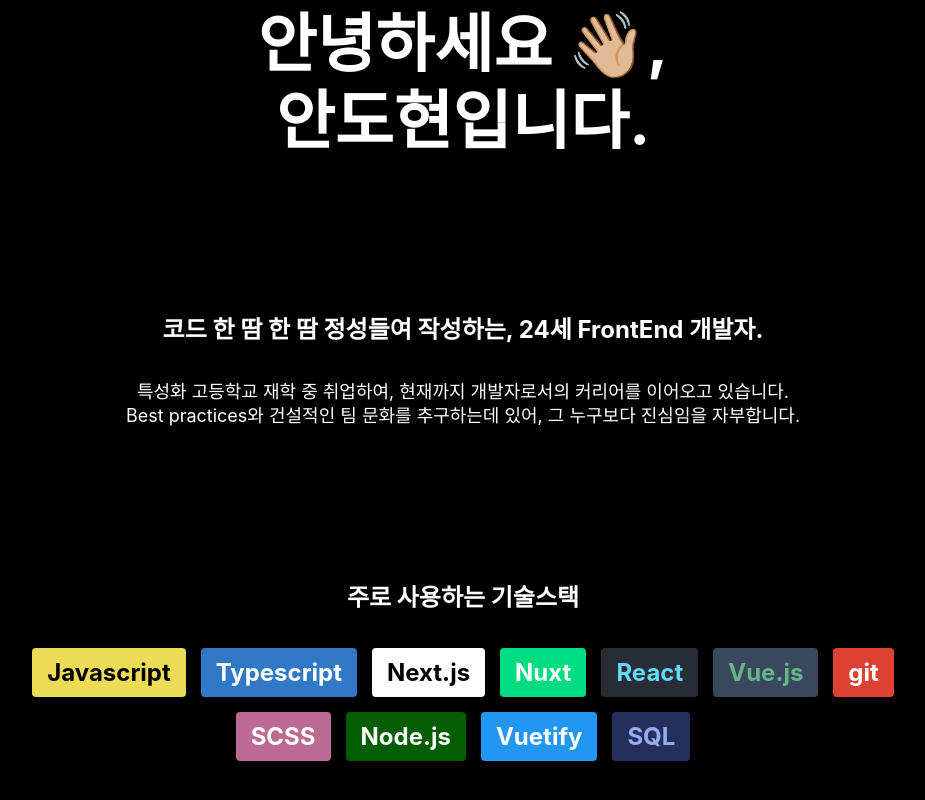
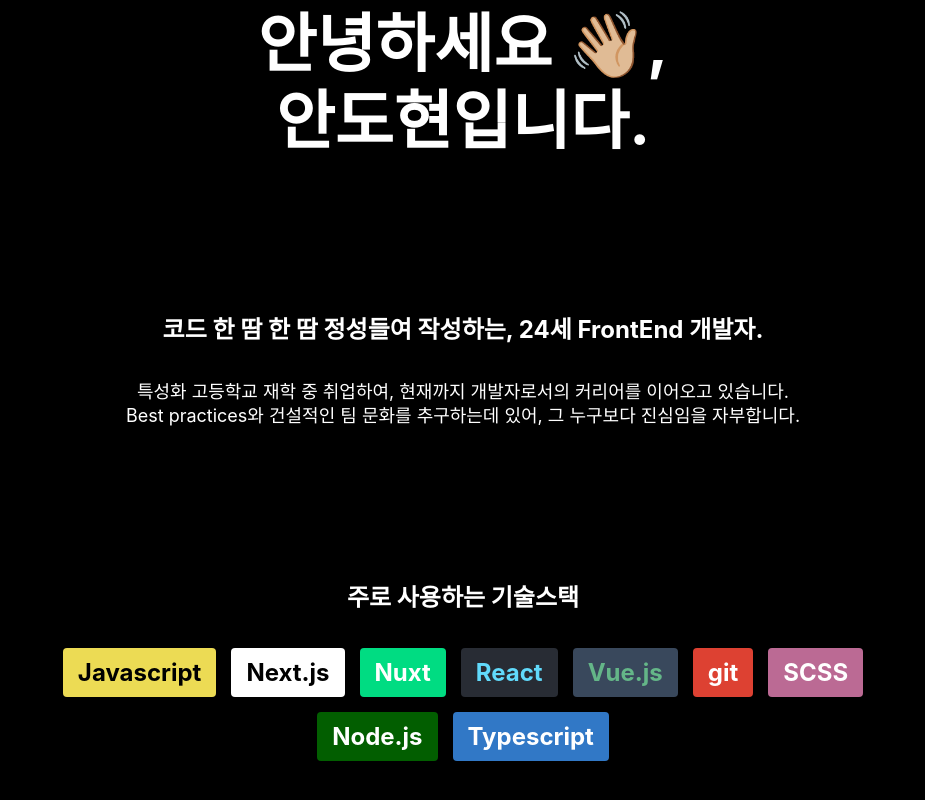
Before and after one commit to devDohyun/devlog, a Next.js app: page / in a window 1280 px wide. Shown: the part 408-1208 px from the top of the page, without its empty margins (177-1102 px from the left). Built offline with nearby package versions, Linux system fonts and the light colour scheme.

Commit message:
applied constant on home content

```diff
--- a/components/Home/Content/index.tsx
+++ b/components/Home/Content/index.tsx
@@ -1,50 +1,10 @@
 import TextBlock from '@/components/common/TextBlock'
 import { StyledMemojiWrapper, StyledSection, StyledSectionBody, StyledSectionTitle, StyledStackList, StyledTitle } from '@/components/Home/Content/styles'
 import Image from 'next/image'
-import { useMemo } from 'react'
+
+import { myStacks } from '@/core/constant'
 
 const HomeContent = () => {
-  const stacks = useMemo(
-    () => [
-      {
-        preset: 'javascript',
-        text: 'Javascript',
-      },
-      { text: 'Typescript', backgroundColor: '#3178c6' },
-      {
-        preset: 'next',
-        text: 'Next.js',
-      },
-      {
-        preset: 'nuxt',
-        text: 'Nuxt',
-      },
-      {
-        preset: 'react',
-        text: 'React',
-      },
-      {
-        preset: 'vue',
-        text: 'Vue.js',
-      },
-      {
-        preset: 'git',
-        text: 'git',
-      },
-      {
-        preset: 'scss',
-        text: 'SCSS',
-      },
-      {
-        preset: 'node',
-        text: 'Node.js',
-      },
-      { text: 'Vuetify', backgroundColor: '#2196f3' },
-      { text: 'SQL', color: '#99abee', backgroundColor: '#23305c' },
-    ],
-    []
-  )
-
   return (
     <>
       <StyledMemojiWrapper>
@@ -68,8 +28,8 @@
       <StyledSection>
         <StyledSectionTitle>주로 사용하는 기술스택</StyledSectionTitle>
         <StyledStackList>
-          {stacks.map((stack) => (
-            <TextBlock key={stack.text} preset={stack.preset} color={stack.color} backgroundColor={stack.backgroundColor}>
+          {myStacks.map((stack) => (
+            <TextBlock key={stack.text} preset={stack.id}>
               {stack.text}
             </TextBlock>
           ))}
```
